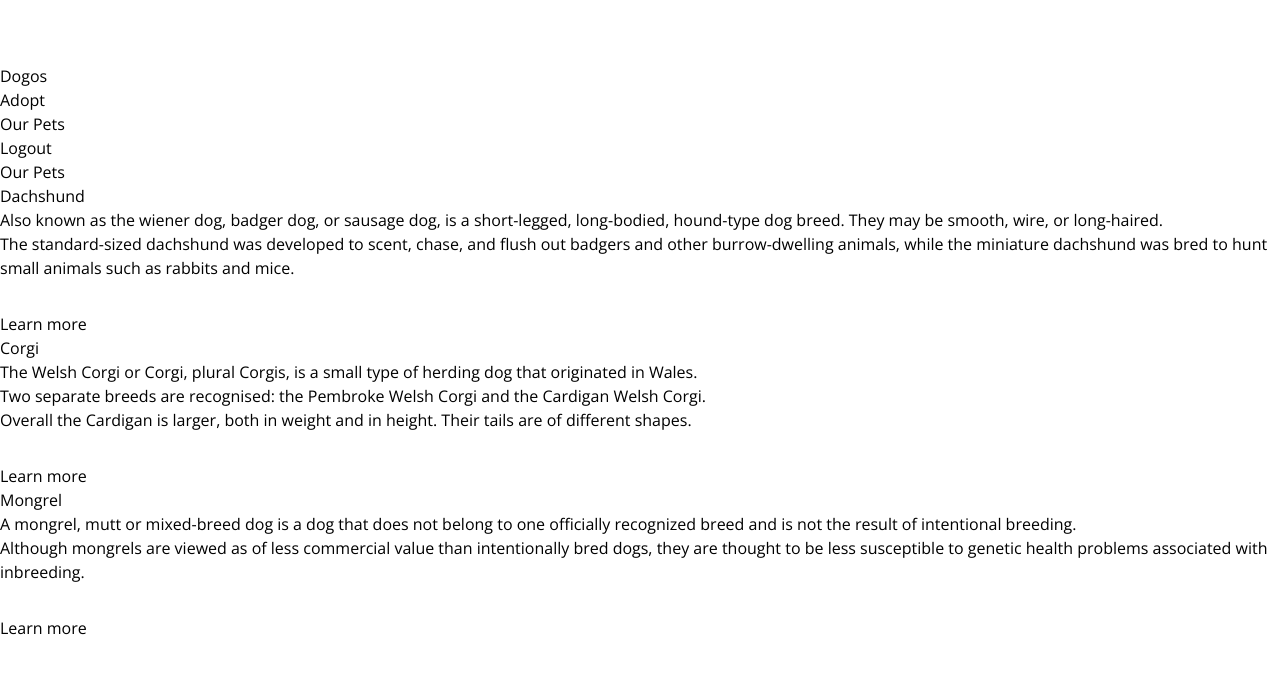
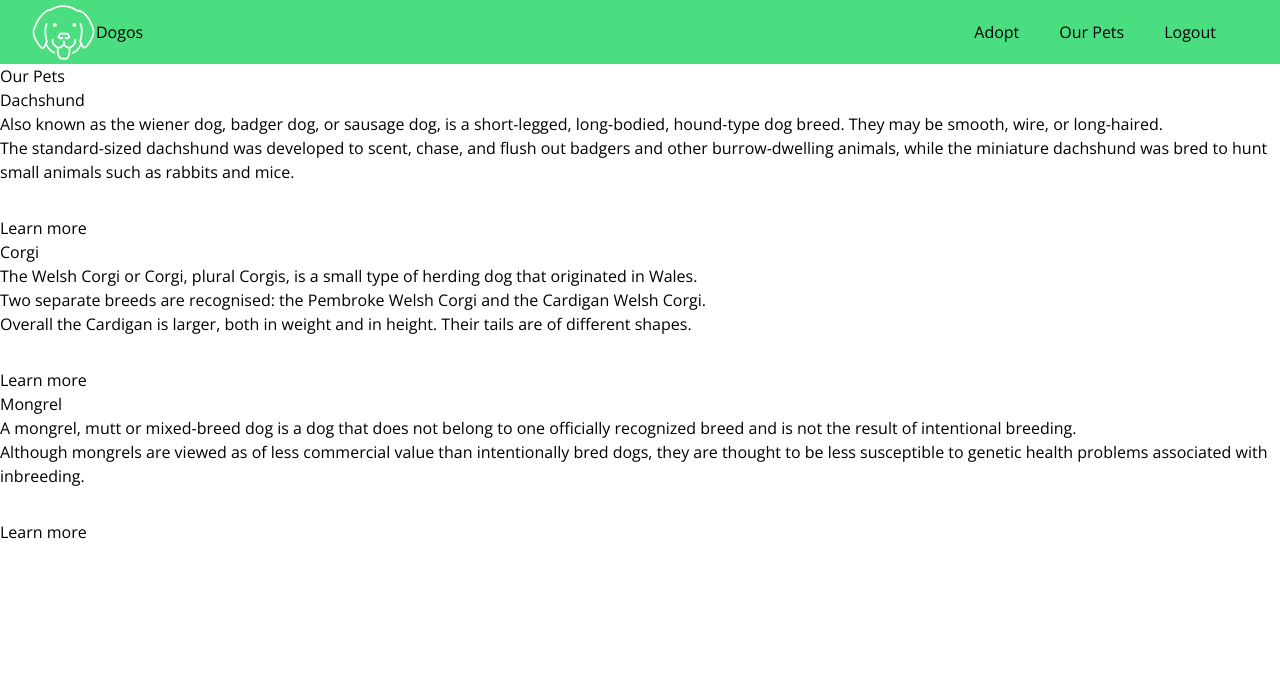
Before and after one commit to pedrocaroreis/desafio-magnet, a plain HTML site: page index.html in a window 1280 px wide. Drawn offline with nearby package versions, Linux system fonts and the light colour scheme.

Commit message:
Restarting

```diff
--- a/index.html
+++ b/index.html
@@ -34,13 +34,24 @@
 		<script src="https://cdn.tailwindcss.com"></script>
 	</head>
 	<body>
-		<img src="img/logo.png" />
-		Dogos
-		<ul>
-			<li><a href="#">Adopt</a></li>
-			<li class="active"><a href="#">Our Pets</a></li>
-			<li><a href="#">Logout</a></li>
-		</ul>
+		<nav class="bg-green-400">
+			<div class="flex items-center justify-between px-8">
+				<div class="flex items-center justify-between">
+					<img
+						src="img/logo.png"
+						class="block"
+					/>
+					Dogos
+				</div>
+				<div>
+					<ul class="flex items-center justify-between space-x-10 px-8">
+						<li><a href="#">Adopt</a></li>
+						<li class="active"><a href="#">Our Pets</a></li>
+						<li><a href="#">Logout</a></li>
+					</ul>
+				</div>
+			</div>
+		</nav>
 		<h1>Our Pets</h1>
 		<h2>Dachshund</h2>
 		<p>
```
